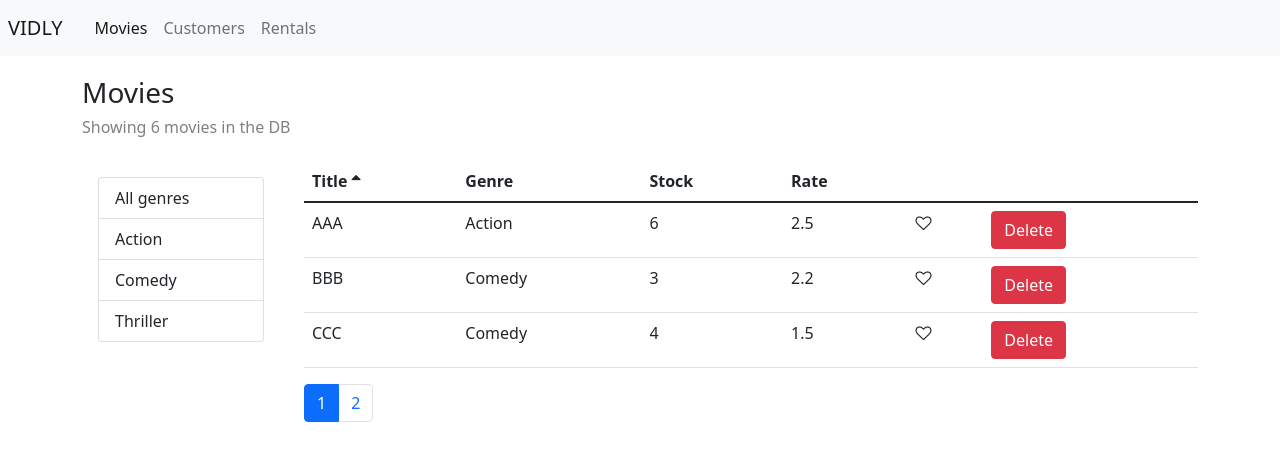
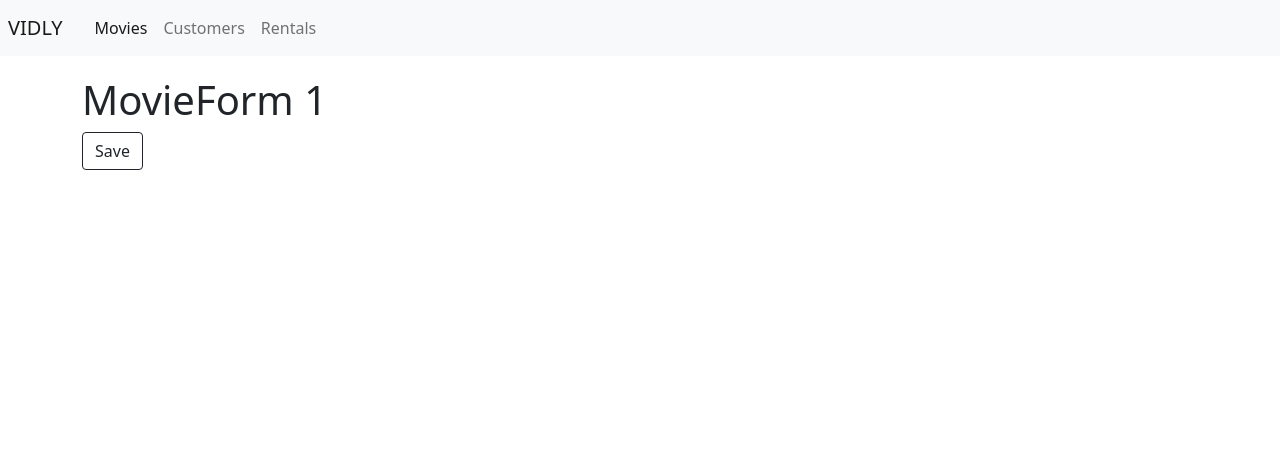
Before and after one commit to kavindushyamal26/Vidly-Project, a React (Create React App) app: page /movies/1 in a window 1280 px wide. Shown: the top 460 px of the page. Built offline with nearby package versions, Linux system fonts and the light colour scheme.

Commit message:
Redirect & Programatic navigation

```diff
--- a/src/App.js
+++ b/src/App.js
@@ -1,12 +1,13 @@
 import "./App.css";
 import { Route } from "react-router-dom";
+import { Switch } from "react-router-dom";
+import { Redirect } from "react-router-dom";
 import Movies from "./components/movie";
 import Customers from "./components/customers";
 import Rentals from "./components/rentals";
 import NotFound from "./components/notfound";
-import { Switch } from "react-router-dom";
-import { Redirect } from "react-router-dom";
 import Navbar from "./components/navbar";
+import MovieForm from "./components/movieForm";
 
 function App() {
   return (
@@ -14,6 +15,7 @@ function App() {
       <Navbar />
       <div className="container">
         <Switch>
+          <Route path="/movies/:id" component={MovieForm}></Route>
           <Route path="/movies" component={Movies}></Route>
           <Route path="/customers" component={Customers}></Route>
           <Route path="/rentals" component={Rentals}></Route>
--- a/src/components/movieForm.jsx
+++ b/src/components/movieForm.jsx
@@ -1,7 +1,20 @@
 import React from "react";
 
-const MovieForm = () => {
-  return <h1>MovieForm</h1>;
+const MovieForm = (props) => {
+  return (
+    <div>
+      <h1>MovieForm {props.match.params.id}</h1>
+      <button
+        type="button"
+        className="btn btn-outline-dark"
+        onClick={() => {
+          props.history.push("/movies");
+        }}
+      >
+        Save
+      </button>
+    </div>
+  );
 };
 
 export default MovieForm;
--- a/src/components/moviesTable.jsx
+++ b/src/components/moviesTable.jsx
@@ -1,10 +1,15 @@
 import React, { Component } from "react";
+import { Link } from "react-router-dom";
 import Like from "./common/like";
 import Table from "./common/table";
 
 class MoviesTable extends Component {
   columns = [
-    { path: "title", label: "Title" },
+    {
+      path: "title",
+      label: "Title",
+      content: (m) => <Link to={`/movies/${m._id}`}>{m.title}</Link>,
+    },
     { path: "genre.name", label: "Genre" },
     { path: "numberInStock", label: "Stock" },
     { path: "dailyRentalRate", label: "Rate" },
```
